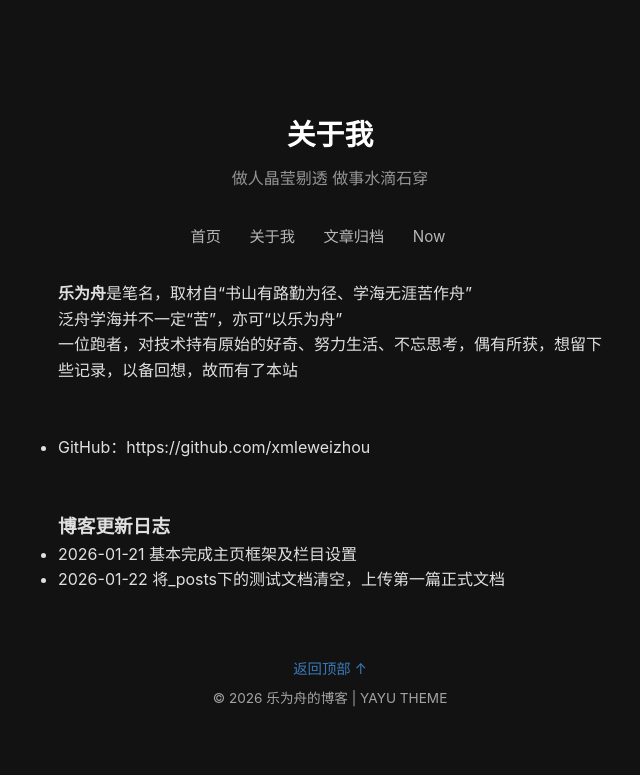
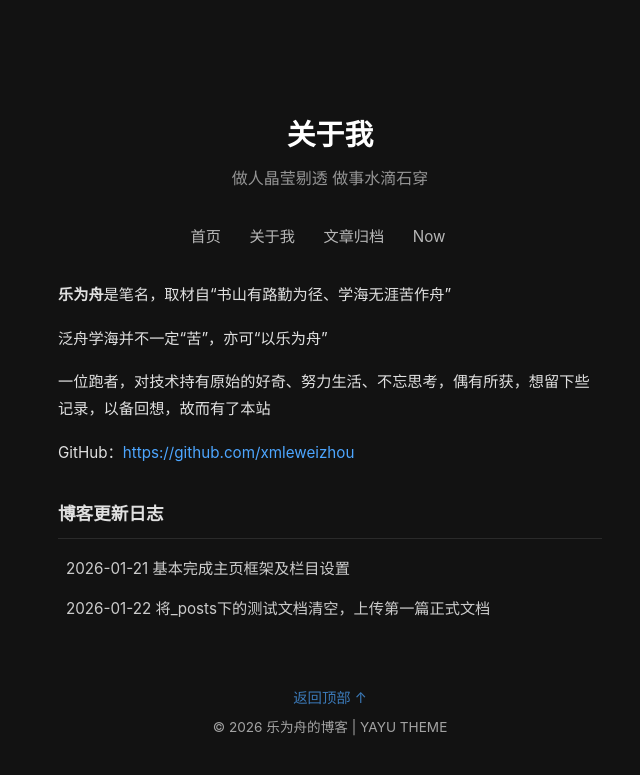
Before and after one commit to xmleweizhou/xmleweizhou.github.io, a Jekyll site: the page built from about.md, in a window 1280 px wide. Shown: the top 775 px of the page, without its empty margins (310-950 px from the left). Built offline with Jekyll 4.4.1, drawn with Linux system fonts in a browser that asks for light colours; some of the changed lines change nothing that is shown.

Commit message:
Update about.md

```diff
--- a/about.md
+++ b/about.md
@@ -10,24 +10,25 @@ title: 关于我
 
 <!-- 导航栏（新增当前页面高亮逻辑） -->
 <nav class="site-nav">
-  <!-- 通过 Liquid 语法判断当前页面路径，为对应导航项添加 active 类 -->
   <a href="/" class="nav-item {% if page.url == '/' %}active{% endif %}">首页</a>
   <a href="/about" class="nav-item {% if page.url == '/about' %}active{% endif %}">关于我</a>
   <a href="/archives" class="nav-item {% if page.url == '/archives' %}active{% endif %}">文章归档</a>
   <a href="/now" class="nav-item {% if page.url == '/now' %}active{% endif %}">Now</a>
 </nav>
 
-**乐为舟**是笔名，取材自“书山有路勤为径、学海无涯苦作舟”
+<!-- 个人简介 + 更新日志（优化排版） -->
+<div class="about-content">
+  <p><strong>乐为舟</strong>是笔名，取材自“书山有路勤为径、学海无涯苦作舟”</p>
+  <p>泛舟学海并不一定“苦”，亦可“以乐为舟”</p>
+  <p>一位跑者，对技术持有原始的好奇、努力生活、不忘思考，偶有所获，想留下些记录，以备回想，故而有了本站</p>
+  <p>GitHub：<a href="https://github.com/xmleweizhou" class="about-link">https://github.com/xmleweizhou</a></p>
 
-泛舟学海并不一定“苦”，亦可“以乐为舟”
-
-一位跑者，对技术持有原始的好奇、努力生活、不忘思考，偶有所获，想留下些记录，以备回想，故而有了本站
-<br/><br/>
-- GitHub：https://github.com/xmleweizhou
-<br/><br/>
-### 博客更新日志
-- 2026-01-21 基本完成主页框架及栏目设置
-- 2026-01-22 将_posts下的测试文档清空，上传第一篇正式文档
+  <h3 class="log-title">博客更新日志</h3>
+  <ul class="log-list">
+    <li>2026-01-21 基本完成主页框架及栏目设置</li>
+    <li>2026-01-22 将_posts下的测试文档清空，上传第一篇正式文档</li>
+  </ul>
+</div>
 
 <!-- 底部信息 -->
 <footer class="site-footer">
@@ -47,11 +48,9 @@ title: 关于我
   .archive-subtitle {font-size: 1rem;opacity: 0.7;color: #cccccc;}
 
   /* 导航样式 */
-  .site-nav {margin:2rem 0;text-align: center;} /* 导航栏居中，和博主名称对齐 */
+  .site-nav {margin:2rem 0;text-align: center;}
   .nav-item {color:var(--text);text-decoration:none;margin-right:1.5rem;font-size:0.95rem;opacity:0.8;transition:opacity 0.2s;}
   .nav-item:hover {opacity:1;color:var(--link);}
-
-  /* 新增：当前页面导航高亮 */
   .nav-item.active {
     opacity: 1;
     color: var(--active-nav);
@@ -62,6 +61,39 @@ title: 关于我
     color:var(--link);
   }
 
+  /* 关于我内容排版 */
+  .about-content {
+    max-width: 700px;
+    margin: 2rem auto;
+    font-size: 0.95rem;
+    line-height: 1.8;
+  }
+  .about-content p {
+    margin-bottom: 1rem;
+  }
+  .about-link {
+    color: var(--link);
+    text-decoration: none;
+  }
+  .about-link:hover {
+    text-decoration: underline;
+  }
+  .log-title {
+    margin: 2rem 0 1rem;
+    font-size: 1.1rem;
+    font-weight: 600;
+    border-bottom: 1px solid var(--border);
+    padding-bottom: 0.5rem;
+  }
+  .log-list {
+    list-style: none;
+    padding-left: 0.5rem;
+  }
+  .log-list li {
+    margin: 0.8rem 0;
+    opacity: 0.9;
+  }
+
   /* 底部样式 */
   .site-footer {margin:4rem 0 2rem;font-size:0.9rem;opacity:0.7;text-align: center;}
   .back-to-top {color:var(--link);text-decoration:none;display:inline-block;margin-bottom:0.5rem;}
@@ -70,10 +102,9 @@ title: 关于我
   /* 响应式适配 */
   @media (max-width:768px) {
     body {padding:1rem 1.5rem;}
-    .blog-name {font-size: 1.8rem;}
-    .blog-subtitle {font-size: 0.9rem;}
+    .archive-title {font-size: 1.5rem;}
+    .archive-subtitle {font-size: 0.85rem;}
     .nav-item {margin-right:1rem;font-size:0.9rem;}
-    .post-item {flex-direction:column;}
-    .post-date {width:auto;margin-bottom:0.2rem;}
+    .about-content {padding: 0 0.5rem;}
   }
 </style>
```
